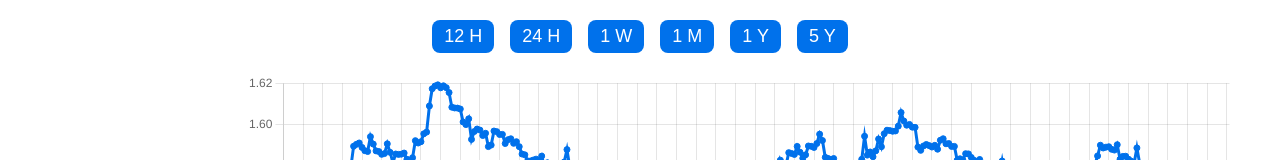
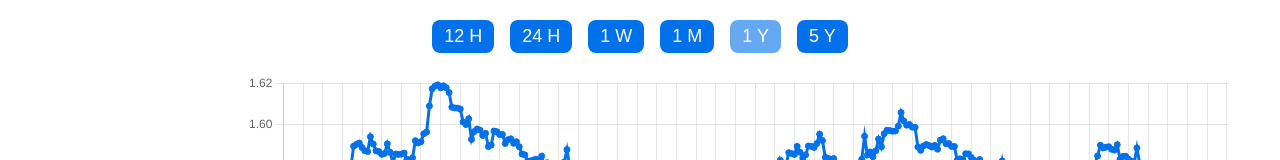
Before and after one commit to ALPINISTLAR/6, a React (Vite) app: page / in a window 1280 px wide. Shown: the top 160 px of the page. Built offline with nearby package versions, Linux system fonts and the light colour scheme.

Commit message:
change selectedBatchIndex opacity

```diff
--- a/src/components/Chart.jsx
+++ b/src/components/Chart.jsx
@@ -65,7 +65,11 @@ export function Chart() {
       <div>
       <div className='header'>
       {jsonData.batchList.map((batch, index) => (
-          <button key={index} onClick={() => handleBatchClick(index)}>
+        <button
+        key={index}
+        onClick={() => handleBatchClick(index)}
+        style={{ opacity: selectedBatchIndex === index ? 0.6 : 1 }}
+        >
         {batch.name}
         </button>
         ))}
--- a/src/components/chart.css
+++ b/src/components/chart.css
@@ -15,11 +15,6 @@
   border-radius: 8px;
   cursor: pointer;
 }
-
-.header button:hover {
-  opacity: 0.6;
-}
-
 .header button:nth-child(3) {
   order: 1;
 }
```
Lines whose indentation alone changed are shown as unchanged.
